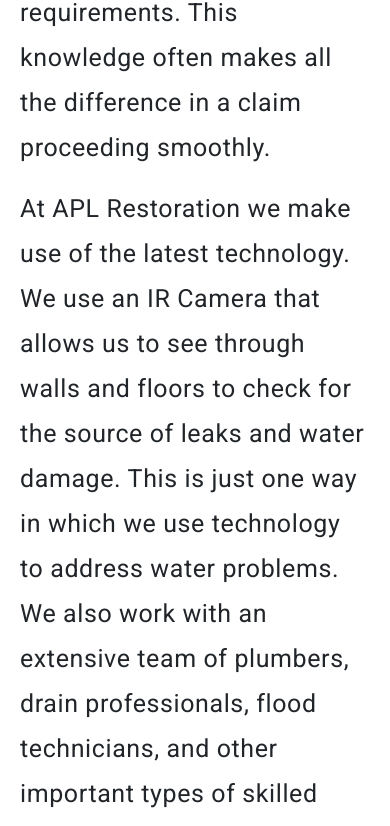
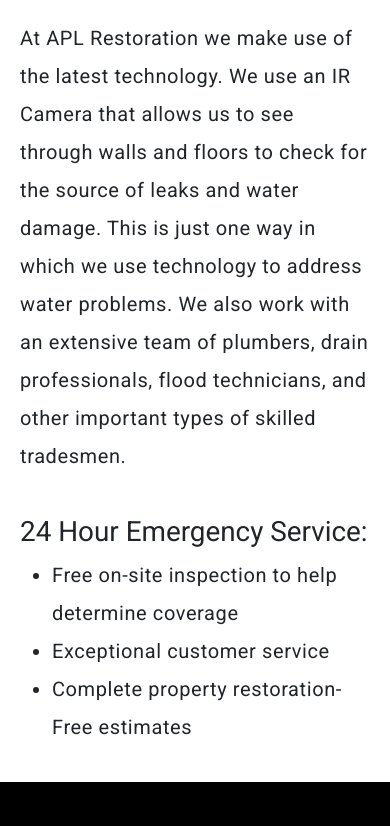
Before and after one commit to aplrestoration/apl-react, a React (Create React App) app: page /about in a window 390 px wide. Shown: the part 1115-1941 px from the top of the page. Built offline with nearby package versions, Linux system fonts and the light colour scheme.

Commit message:
change p font size on mobile

```diff
--- a/src/components/MobileMenu.js
+++ b/src/components/MobileMenu.js
@@ -1,9 +1,10 @@
-import React from "react";
+import React, { useState } from "react";
 import { Link } from "react-router-dom";
 import MobileMenuService from "./MobileMenuService";
 
+function MobileMenu() {
+  const [showMobile, setShow] = useState(false);
 
-const MobileMenu = () => {
   return (
     <div className="mobile-menu d-lg-none">
       <div className="mobile-menu-card">
@@ -19,15 +20,18 @@
         <hr className="solid-divider" />
         <span className="mobile-menu-title">Where We Served</span>
         <hr className="solid-divider" />
-        <Link to="/about" className="mobile-menu-title">
-        <span>About Us</span>
+        <Link
+          to="/about"
+          className="mobile-menu-title"
+          onClick={() => setShow(!showMobile)}
+        >
+          <span>About Us</span>
         </Link>
         <hr className="solid-divider" />
         <span className="mobile-menu-title">Home</span>
-
       </div>
     </div>
   );
-};
+}
 
 export default MobileMenu;
--- a/src/index.css
+++ b/src/index.css
@@ -406,14 +406,17 @@
   }
 
   div.page-text-container {
-    font-size: 20px;
-    line-height: 38px;
-    letter-spacing: 0.03em;
     padding: 0 20px;
   }
 
   div.page-hero-mobile {
     margin-bottom: 60px;
+  }
+
+  p {
+    font-size: 20px;
+    line-height: 38px;
+    letter-spacing: 0.03em;
   }
 }
 
@@ -627,7 +630,7 @@
 }
 
 ul.page-li {
-  font-size: 25px;
-  line-height: 45px;
+  font-size: 20px;
+  line-height: 38px;
   letter-spacing: 0.03em;
 }
```
